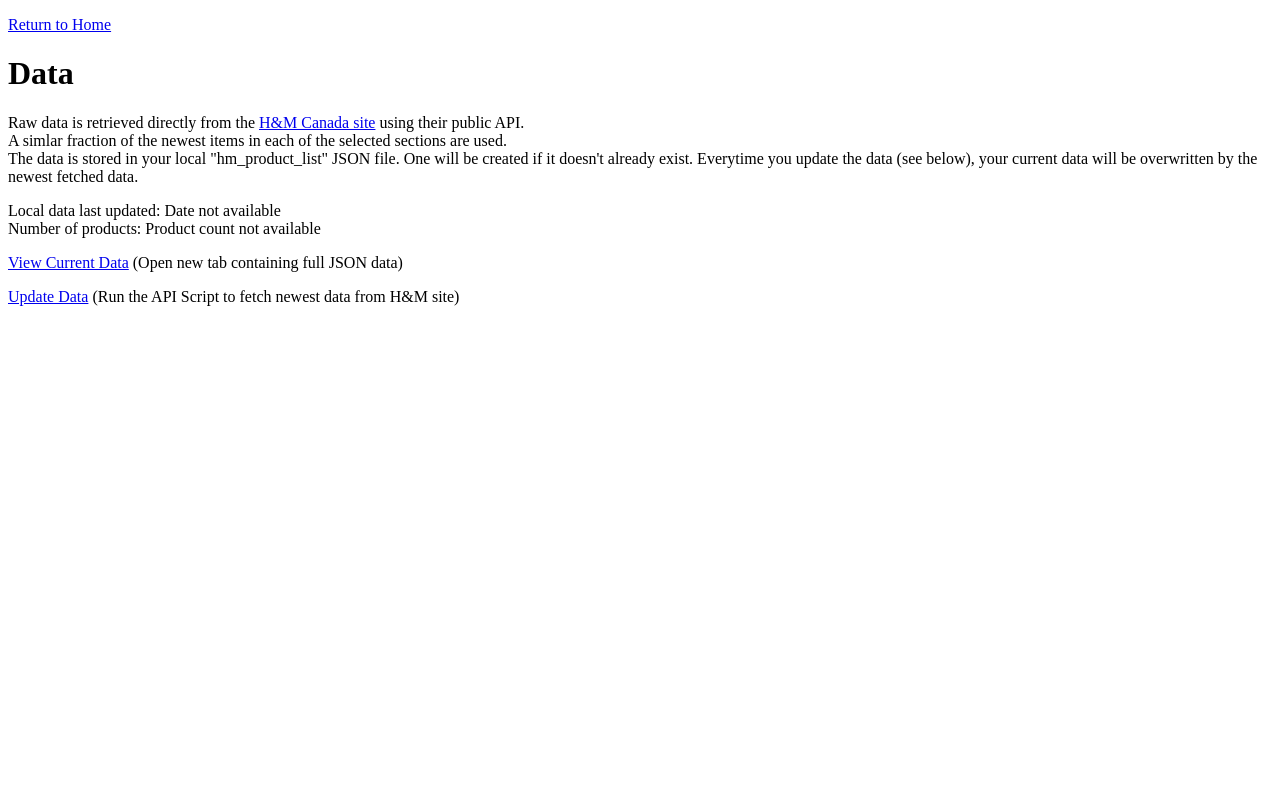
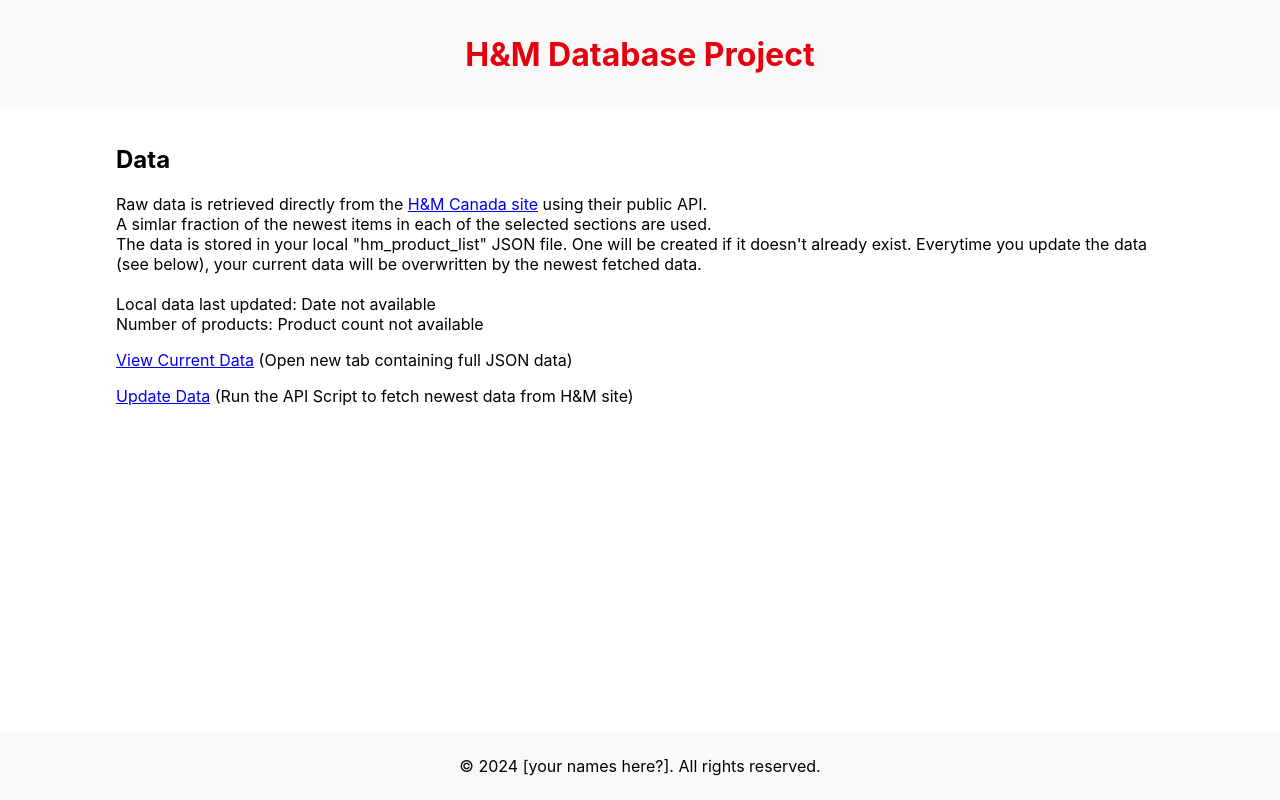
Before and after one commit to zhenange178/CS-338, a PHP site: page /data.php in a window 1280 px wide. Run offline with PHP 8.4, Linux system fonts and the light colour scheme.

Commit message:
basic styling

```diff
--- a/data.php
+++ b/data.php
@@ -1,33 +1,21 @@
-<!DOCTYPE html>
-<html>
-<head>
-    <title>H&M Project Data</title>
-</head>
-<body>
-    <p>
-        <a href="/" class="button">Return to Home</a> <br/>
-    </p>
-    <h1>Data</h1>
-    <p>
-        Raw data is retrieved directly from the <a href="https://www2.hm.com/en_ca/index.html" target="_blank" rel="noopener noreferrer">H&M Canada site</a> using their public API.<br />
-        A simlar fraction of the newest items in each of the selected sections are used.<br />
-        The data is stored in your local "hm_product_list" JSON file. One will be created if it doesn't already exist. Everytime you update the data (see below), your current data will be overwritten by the newest fetched data.
-    </p>
+<?php include 'includes/header.php'; ?>
+
+    <h2>Data</h2>
+    Raw data is retrieved directly from the <a href="https://www2.hm.com/en_ca/index.html" target="_blank" rel="noopener noreferrer">H&M Canada site</a> using their public API.<br />
+    A simlar fraction of the newest items in each of the selected sections are used.<br />
+    The data is stored in your local "hm_product_list" JSON file. One will be created if it doesn't already exist. Everytime you update the data (see below), your current data will be overwritten by the newest fetched data.
+    <br/><br/>
     Local data last updated: <?php
-        $jsonData = json_decode(file_get_contents('hm_product_list.json'), true);
+        $jsonData = json_decode(file_get_contents('data/hm_product_list.json'), true);
         echo isset($jsonData['requestDateTime']) ? $jsonData['requestDateTime'] : 'Date not available';
     ?>
     <br />
     Number of products: <?php
-        $jsonData = json_decode(file_get_contents('hm_product_list.json'), true);
+        $jsonData = json_decode(file_get_contents('data/hm_product_list.json'), true);
         echo isset($jsonData['productCount']) ? $jsonData['productCount'] : 'Product count not available';
     ?>
-    <p>
-        <a href="hm_product_list.json" class="button" target="_blank" rel="noopener noreferrer">View Current Data</a> (Open new tab containing full JSON data)<br/>
-    </p>
+    <p><a href="/data/hm_product_list.json" class="button" target="_blank" rel="noopener noreferrer">View Current Data</a> (Open new tab containing full JSON data)<br/></p>
 
-    <p>
-        <a href="get_api.php" class="button">Update Data</a> (Run the API Script to fetch newest data from H&M site)
-    </p>
-</body>
-</html>
+    <p><a href="get_api.php" class="button">Update Data</a> (Run the API Script to fetch newest data from H&M site)</p>
+
+<?php include 'includes/footer.php'; ?>
--- /dev/null
+++ b/includes/footer.php
@@ -0,0 +1,6 @@
+    </div>
+    <div class="footer">
+        <p>&copy; 2024 [your names here?]. All rights reserved.</p>
+    </div>
+</body>
+</html>
--- /dev/null
+++ b/includes/header.php
@@ -0,0 +1,14 @@
+<!DOCTYPE html>
+<html lang="en">
+<head>
+    <meta charset="UTF-8">
+    <title>H&M Project</title>
+    <link rel="stylesheet" type="text/css" href="styles/global.css">
+</head>
+<body>
+    <div class="header">
+        <h1>
+            <p><a href="/" class="button" style="color: #E50010; text-decoration: none; transition: color 0.3s;">H&M Database Project</a> <br/></p>
+        </h1>
+    </div>
+    <div class="content">
--- /dev/null
+++ b/styles/global.css
@@ -0,0 +1,47 @@
+html,
+body {
+    padding: 0;
+    margin: 0;
+    min-height: 100vh;
+    overflow-x: hidden;
+    display: flex;
+    flex-direction: column;
+    font-family: -apple-system, BlinkMacSystemFont, Segoe UI, Roboto, Oxygen, Ubuntu, Cantarell, Fira Sans, Droid Sans, Helvetica Neue, sans-serif;
+}
+
+* {
+    box-sizing: border-box;
+}
+
+.content {
+    padding: 1rem;
+    width: 100%;
+    max-width: 1080px;
+    margin-left: auto;
+    margin-right: auto;
+}
+
+.container {
+    height: 100vh;
+    width: 100%;
+    display: flex;
+    flex-direction: column;
+}
+
+.header {
+    width: 100%;
+    justify-content: center;
+    padding: 0.2rem 0.5rem;
+    background-color: #faf9f8;
+    font-weight: bold;
+    text-align: center;
+  }
+
+  .footer {
+    width: 100%;
+    justify-content: center;
+    padding: 0.5rem 1rem;
+    background-color: #faf9f8;
+    margin-top: auto;
+    text-align: center;
+  }
```
Also changed, not shown: get_api.php (+14 -6 lines), index.php (+18 -13 lines), README.md, 6 other files.
